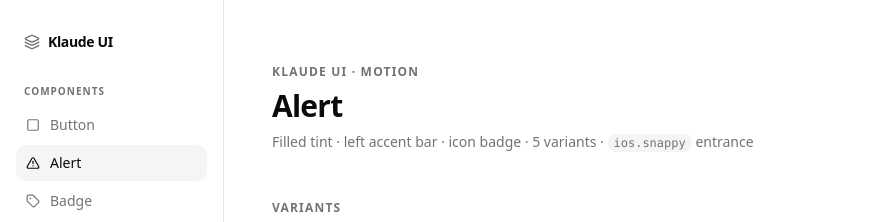
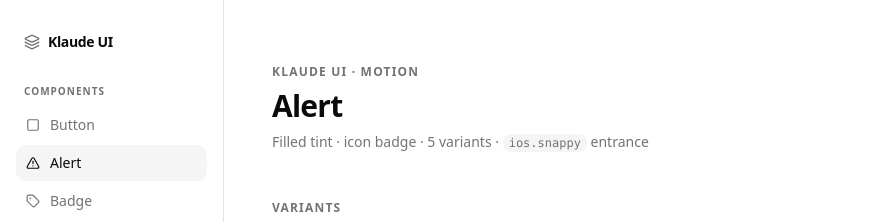
Before and after one commit to jeiwinfrey/klaude-ui-docs, a Next.js app: page / in a window 1280 px wide. Both pictures are taken after a click on the button "Alert". Shown: the top 222 px of the page, without its empty margins (0-887 px from the left). Built offline with nearby package versions, Linux system fonts and the light colour scheme.

Commit message:
fix: remove redundant text

```diff
--- a/showcase/alert-showcase.tsx
+++ b/showcase/alert-showcase.tsx
@@ -20,7 +20,7 @@ export default function AlertShowcase() {
                     Alert
                 </h1>
                 <p className="mt-2 text-muted-foreground text-sm">
-                    Filled tint · left accent bar · icon badge · 5 variants ·{" "}
+                    Filled tint · icon badge · 5 variants ·{" "}
                     <code className="text-xs bg-muted px-1.5 py-0.5 rounded-md">ios.snappy</code>{" "}
                     entrance
                 </p>
```
